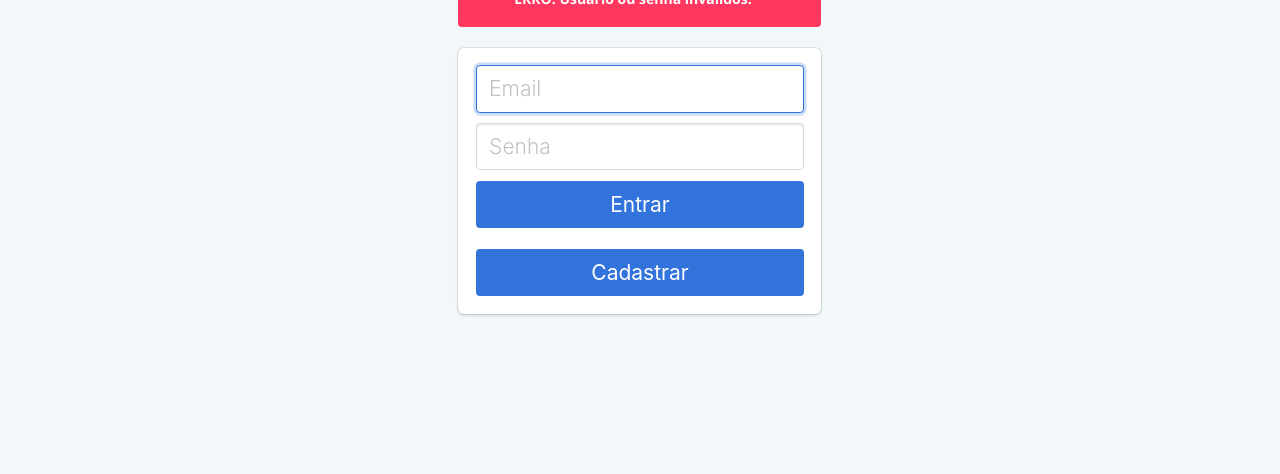
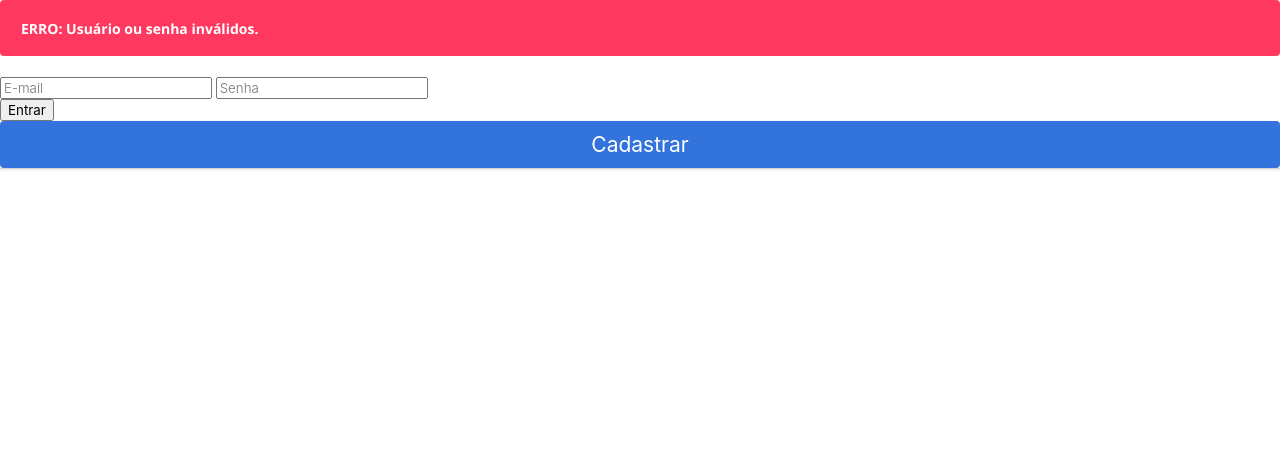
Before and after one commit to Buizuinsdc/portalnoticias, a PHP site: page / in a window 1280 px wide. Shown: the part 326-800 px from the top of the page. Run offline with PHP 8.4, Linux system fonts and the light colour scheme; data that the repository does not hold is empty.

Commit message:
FRONT CAIO index.php

```diff
--- a/index.php
+++ b/index.php
@@ -17,46 +17,35 @@ include('conexao.php');
 </head>
 
 <body>
-    <section class="hero is-success is-fullheight">
-        <div class="hero-body">
-            <div class="container has-text-centered">
-                <div class="column is-4 is-offset-4">
-                    <h3 class="title has-text-grey">Acesso ao Portal de Notícias</h3>
-                    <h3 class="title has-text-grey"><a href="https://www.linkedin.com/in/matheus-lins-santos-440969208/" target="_blank">Matheus Lins</a></h3>
+ <div class="card">
+    <div class="image-container">
+      <img src="img/undraw_News_re_6uub.png" alt="Imagem de fundo">
+    </div>
+    <div class="content-container">
+      <div class="form-container">
+        <h2>Login</h2>
         <?php
-                    if(isset($_SESSION['nao_autenticado'])){
+                if(isset($_SESSION['nao_autenticado']))
+             {
                 echo '<script>alert("Mensagem de alerta!");</script>';
               }
               ?>
                     <div class="notification is-danger">
                       <p>ERRO: Usuário ou senha inválidos.</p>
                     </div>
-
-                    <div class="box">
         <form action="login.php" method="POST">
-                            <div class="field">
-                                <div class="control">
-                                    <input name="email" name="text" class="input is-large" placeholder="Email" autofocus="">
-                                </div>
-                            </div>
-
-                            <div class="field">
-                                <div class="control">
-                                    <input name="senha" class="input is-large" type="password" placeholder="Senha">
-                                </div>
-                            </div>
-                            <button type="submit" class="button is-block is-link is-large is-fullwidth">Entrar</button>
-                            <br>
-
+          <input type="text" name="email" placeholder="E-mail" required>
+          <input type="password" name="senha" placeholder="Senha" required>
+        </form>
+        <form action="cadastro.php">
+        <button type="submit">Entrar</button>
         </form>
         <form action="cadastro.php">
          <button type="submit" class="button is-block is-link is-large is-fullwidth">Cadastrar</button>
-                            <form/>
+        </form>
       </div>
     </div>
   </div>
-        </div>
-    </section>
 </body>
 
 </html>
```
Lines whose indentation alone changed are shown as unchanged.
